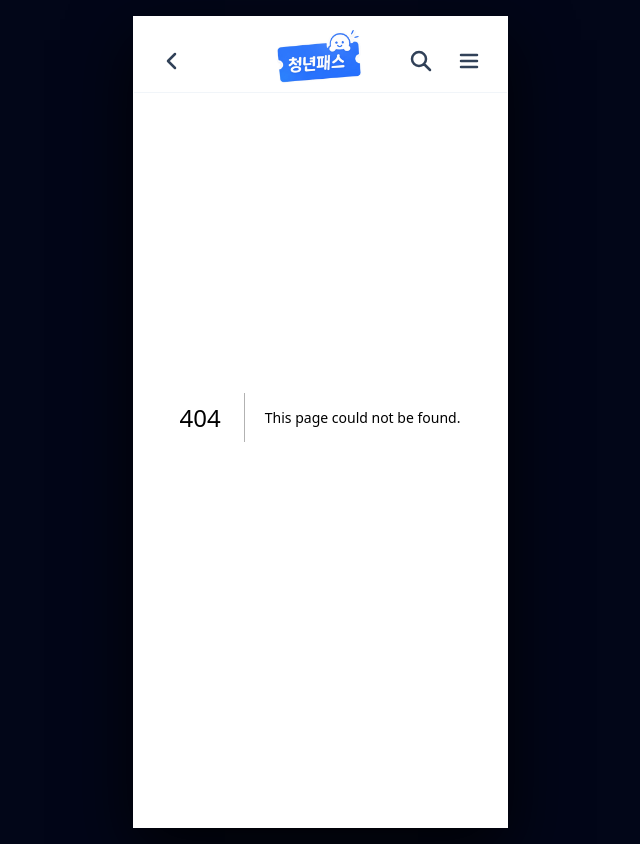
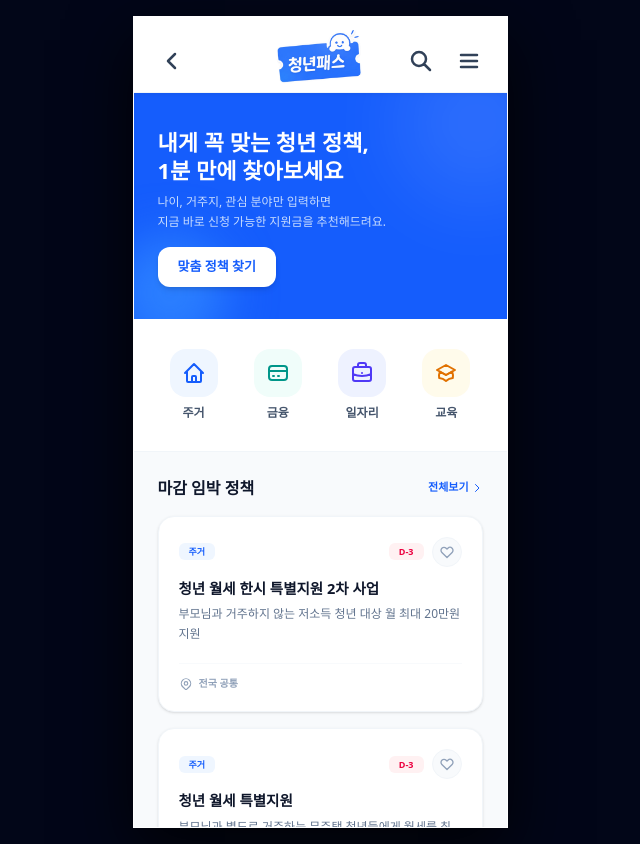
Before and after one commit to Tax-Hunter/YouthPass, a Next.js app in the folder frontend/: page /home in a window 1280 px wide. Before the commit this address had no page. Shown: the whole page, without its empty margins (320-960 px from the left). Built offline with nearby package versions, Linux system fonts and the light colour scheme.

Commit message:
style: 홈 화면 라우트 추가

```diff
--- /dev/null
+++ b/frontend/app/home/page.tsx
@@ -0,0 +1,10 @@
+"use client";
+
+import React from "react";
+import { useRouter } from "next/navigation";
+import HomeScreen from "@/app/features/home/HomeScreen";
+
+export default function HomePage() {
+  const router = useRouter();
+  return <HomeScreen onNavigate={(screenId) => router.push(`/${screenId}`)} />;
+}
```
